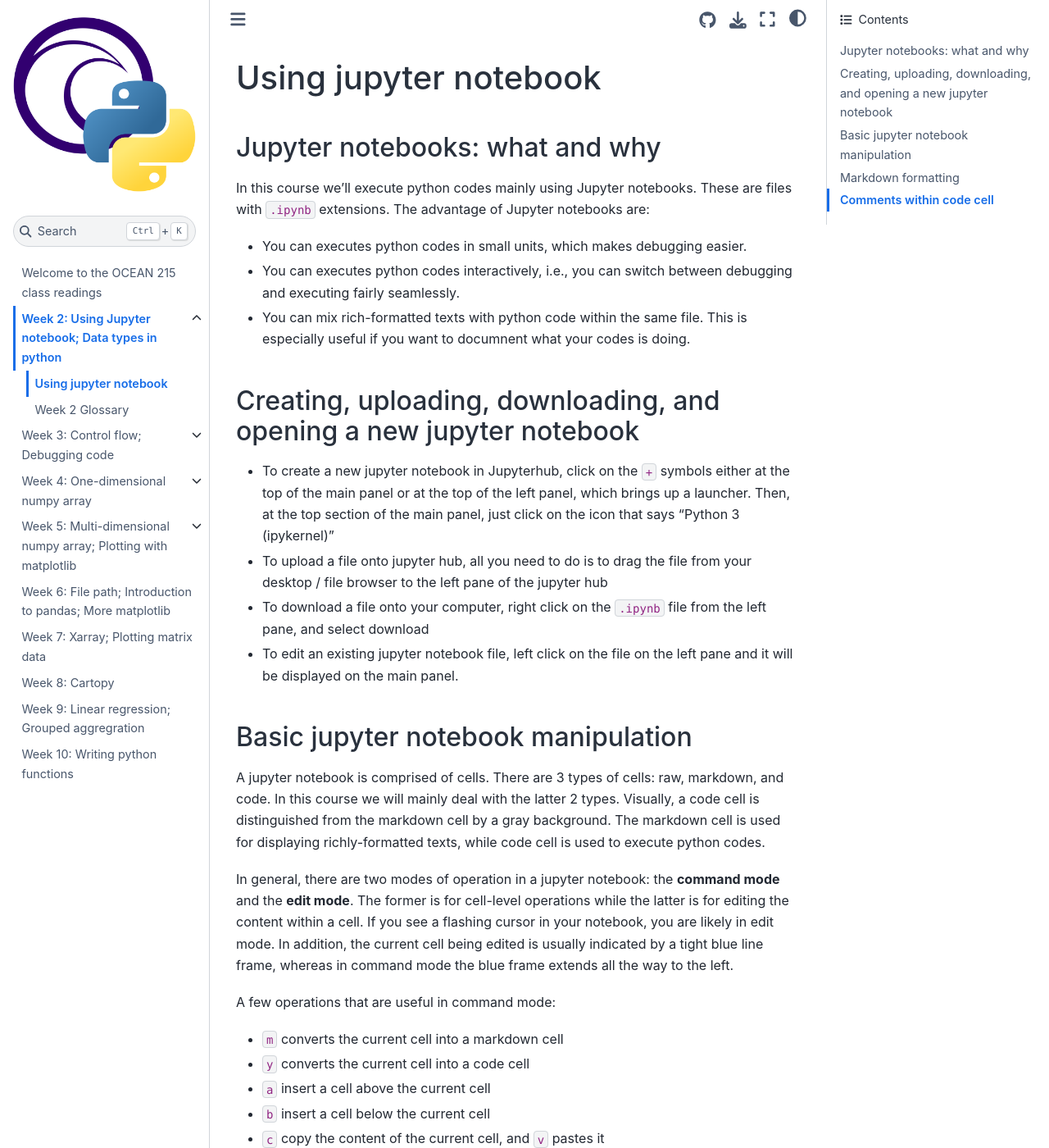
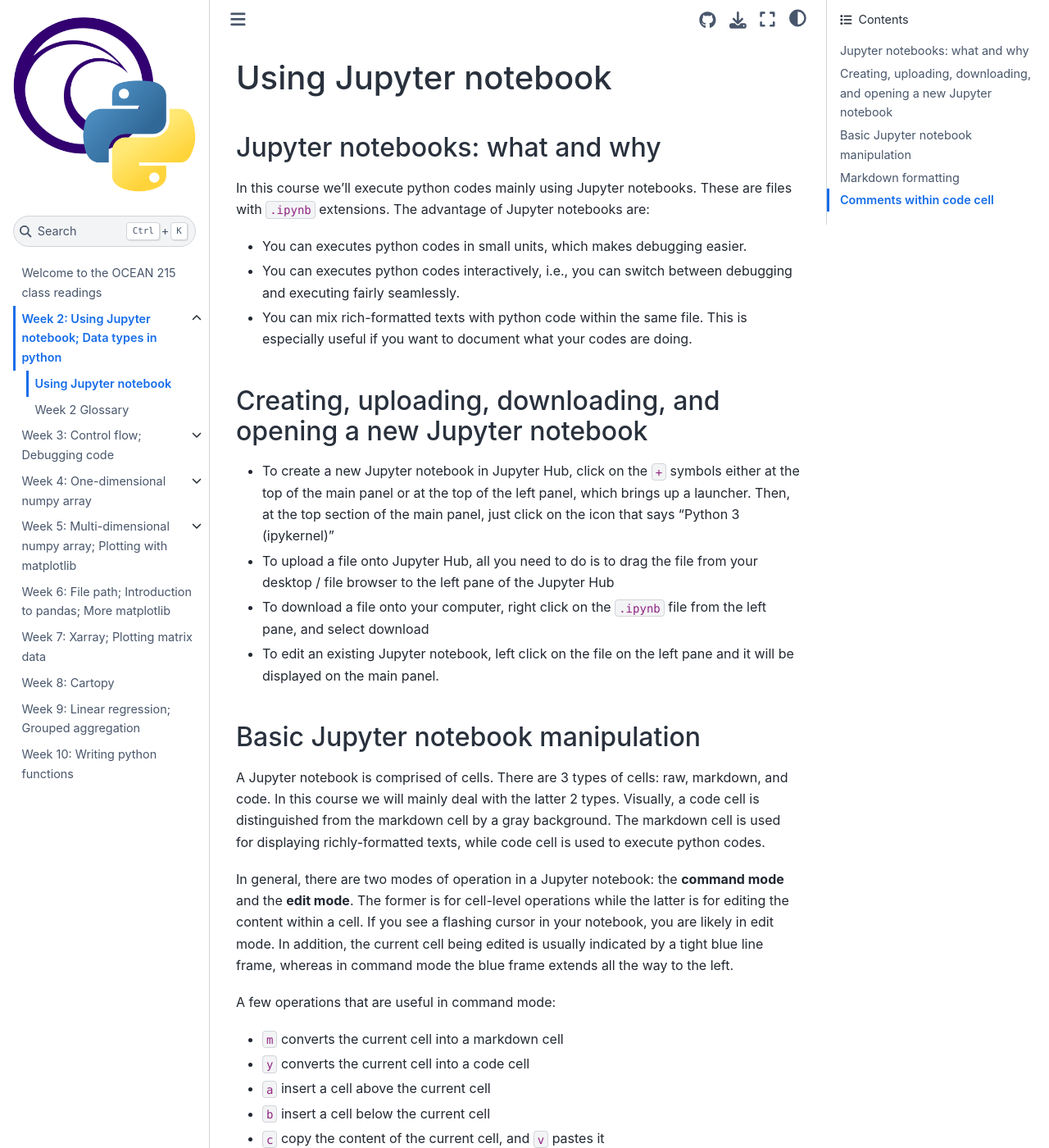
Before and after one commit to OCEAN-215-2025/preclass, a Jupyter Book: the page built from week_02/using_jupyter.md, in a window 1280 px wide and 1400 px high. Shown: the whole window at 82% size. Built offline with Jupyter Book 1.0.4 settings and Sphinx 7.4.7 and the Sphinx Book theme 1.1.4, drawn with Linux system fonts in a browser that asks for light colours; pages that are not in the unit, such as notebooks, are missing from menus; some of the changed text lies outside the part shown.

Commit message:
Fixed some typos

```diff
--- a/week_02/using_jupyter.md
+++ b/week_02/using_jupyter.md
@@ -1,4 +1,4 @@
-# Using jupyter notebook
+# Using Jupyter notebook
 
 ## Jupyter notebooks: what and why
 
@@ -6,20 +6,20 @@
 
 + You can executes python codes in small units, which makes debugging easier.
 + You can executes python codes interactively, i.e., you can switch between debugging and executing fairly seamlessly.
-+ You can mix rich-formatted texts with python code within the same file. This is especially useful if you want to documnent what your codes is doing.
++ You can mix rich-formatted texts with python code within the same file. This is especially useful if you want to document what your codes are doing.
 
-## Creating, uploading, downloading, and opening a new jupyter notebook
+## Creating, uploading, downloading, and opening a new Jupyter notebook
 
-+ To create a new jupyter notebook in Jupyterhub, click on the `+` symbols either at the top of the main panel or at the top of the left panel, which brings up a launcher. Then, at the top section of the main panel, just click on the icon that says "Python 3 (ipykernel)"
-+ To upload a file onto jupyter hub, all you need to do is to drag the file from your desktop / file browser to the left pane of the jupyter hub
++ To create a new Jupyter notebook in Jupyter Hub, click on the `+` symbols either at the top of the main panel or at the top of the left panel, which brings up a launcher. Then, at the top section of the main panel, just click on the icon that says "Python 3 (ipykernel)"
++ To upload a file onto Jupyter Hub, all you need to do is to drag the file from your desktop / file browser to the left pane of the Jupyter Hub
 + To download a file onto your computer, right click on the `.ipynb` file from the left pane, and select download
-+ To edit an existing jupyter notebook file, left click on the file on the left pane and it will be displayed on the main panel.
++ To edit an existing Jupyter notebook, left click on the file on the left pane and it will be displayed on the main panel.
 
-## Basic jupyter notebook manipulation
+## Basic Jupyter notebook manipulation
 
-A jupyter notebook is comprised of cells. There are 3 types of cells: raw, markdown, and code. In this course we will mainly deal with the latter 2 types. Visually, a code cell is distinguished from the markdown cell by a gray background. The markdown cell is used for displaying richly-formatted texts, while code cell is used to execute python codes.
+A Jupyter notebook is comprised of cells. There are 3 types of cells: raw, markdown, and code. In this course we will mainly deal with the latter 2 types. Visually, a code cell is distinguished from the markdown cell by a gray background. The markdown cell is used for displaying richly-formatted texts, while code cell is used to execute python codes.
 
-In general, there are two modes of operation in a jupyter notebook: the **command mode** and the **edit mode**. The former is for cell-level operations while the latter is for editing the content within a cell. If you see a flashing cursor in your notebook, you are likely in edit mode. In addition, the current cell being edited is usually indicated by a tight blue line frame, whereas in command mode the blue frame extends all the way to the left.
+In general, there are two modes of operation in a Jupyter notebook: the **command mode** and the **edit mode**. The former is for cell-level operations while the latter is for editing the content within a cell. If you see a flashing cursor in your notebook, you are likely in edit mode. In addition, the current cell being edited is usually indicated by a tight blue line frame, whereas in command mode the blue frame extends all the way to the left.
 
 A few operations that are useful in command mode:
 + `m` converts the current cell into a markdown cell
--- a/week_09/wk09_intro.md
+++ b/week_09/wk09_intro.md
@@ -1 +1 @@
-# Week 9: Linear regression; Grouped aggregration
+# Week 9: Linear regression; Grouped aggregation
```
Also changed, not shown: other parts of week_02/using_jupyter.md (+2 -2 lines), week_02/wk02_intro.md (+1 -1 lines), week_04/wk04_glossary.md (+1 -1 lines), week_05/wk05_glossary.md (+4 -5 lines), 15 other files.
